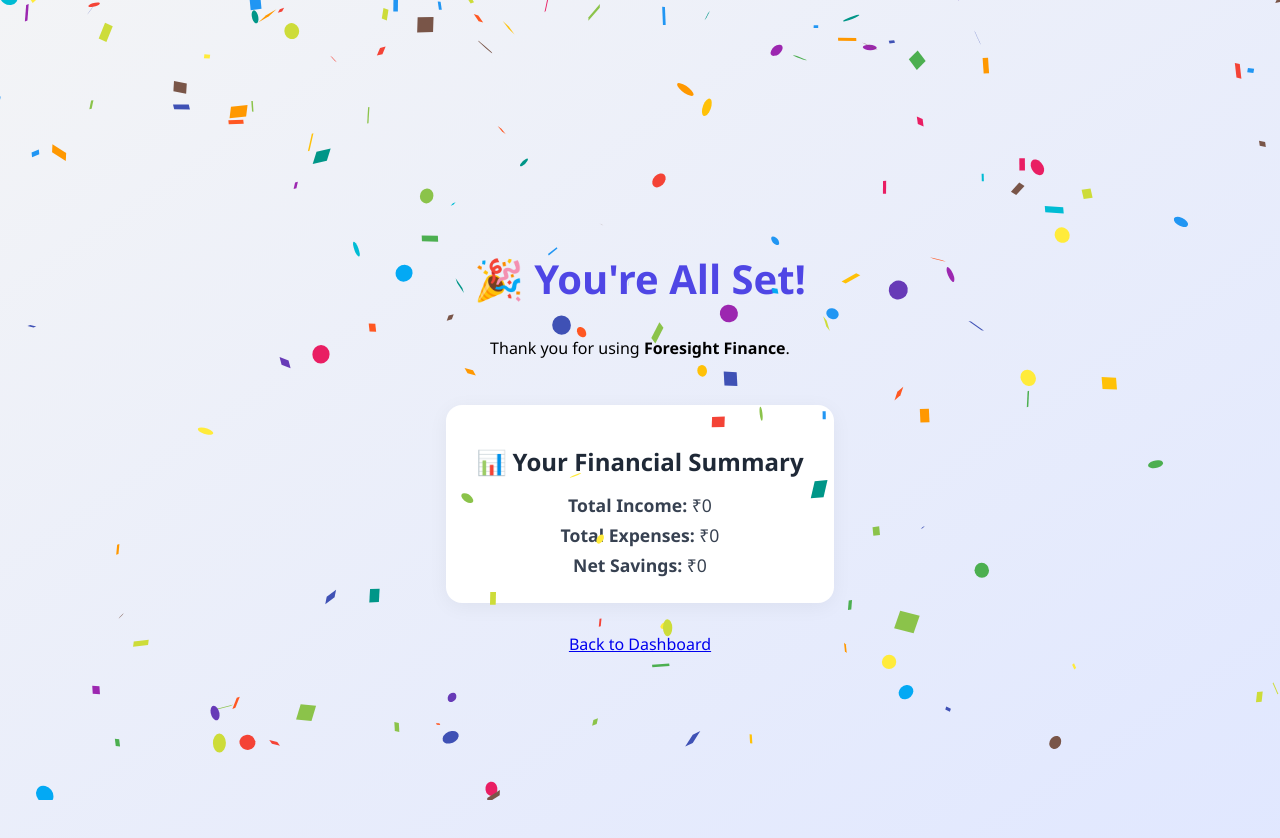
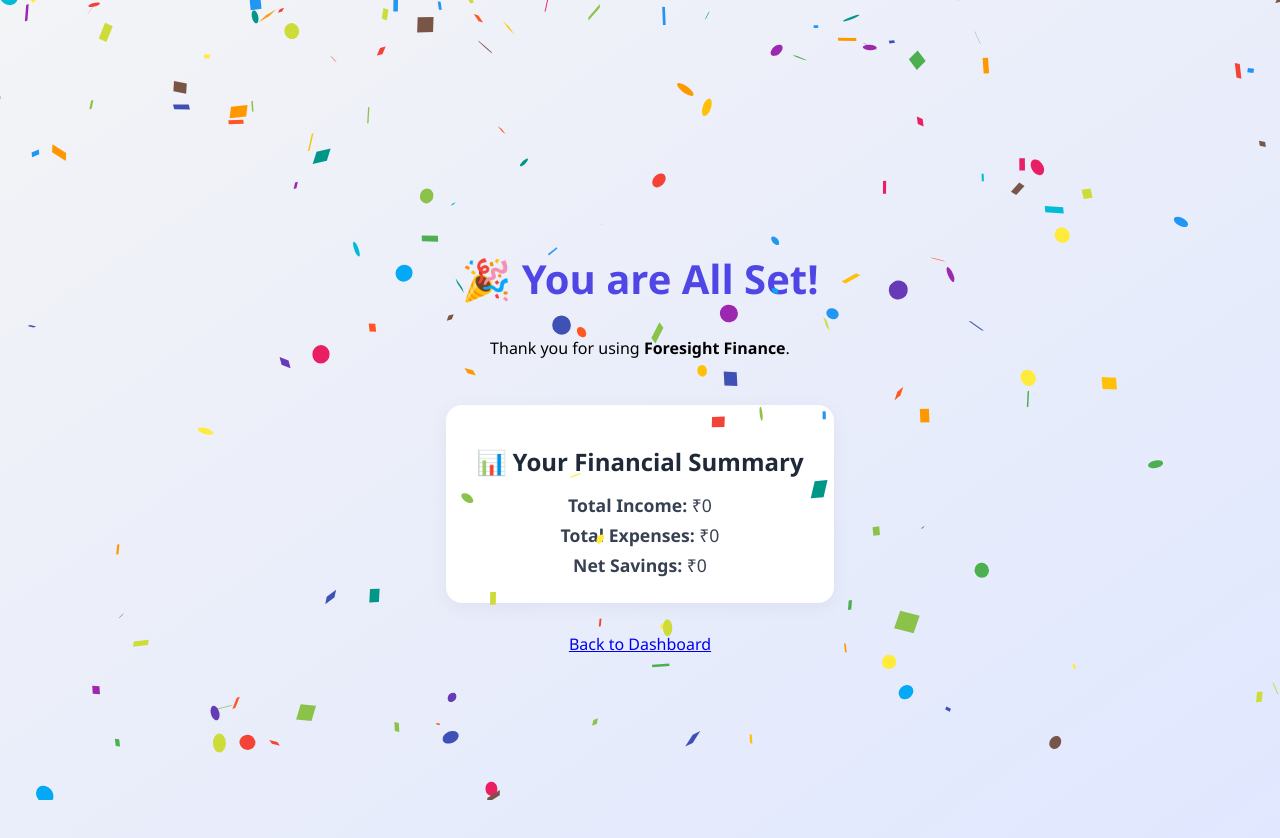
Before and after one commit to TinkerTechie/Foresight-Finance, a Next.js app: page /endf in a window 1280 px wide. Shown: the top 838 px of the page. Built offline with nearby package versions, Linux system fonts and the light colour scheme.

Commit message:
all error changed

```diff
--- a/src/app/endf/page.js
+++ b/src/app/endf/page.js
@@ -1,4 +1,7 @@
 "use client";
+/* eslint-disable react/no-unescaped-entities */
+
+
 import { useEffect, useState } from "react";
 import Link from "next/link";
 import Confetti from "react-confetti";
@@ -32,7 +35,7 @@
     <div className="end-container">
       <Confetti width={dimensions.width} height={dimensions.height} />
 
-      <h1>🎉 You're All Set!</h1>
+      <h1>🎉 You are All Set!</h1>
       <p>Thank you for using <strong>Foresight Finance</strong>.</p>
 
       <div className="summary">
```
